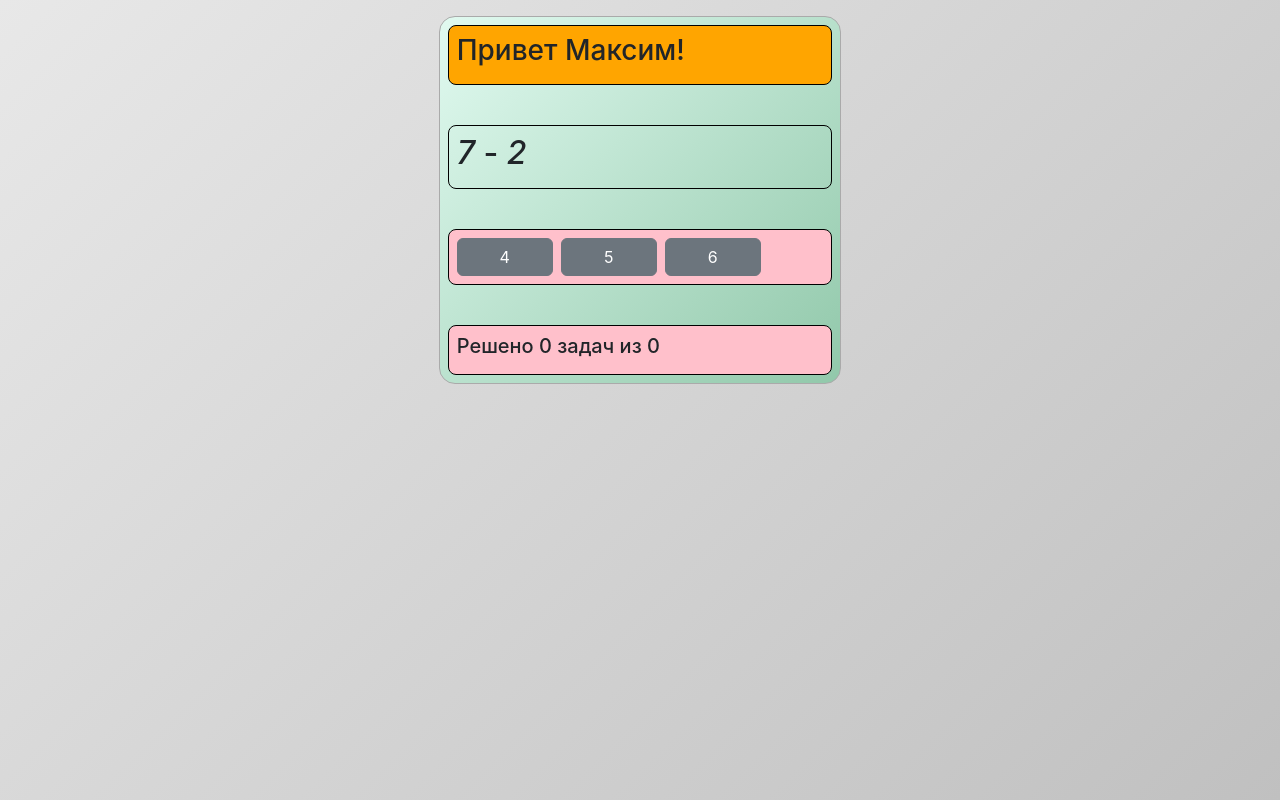
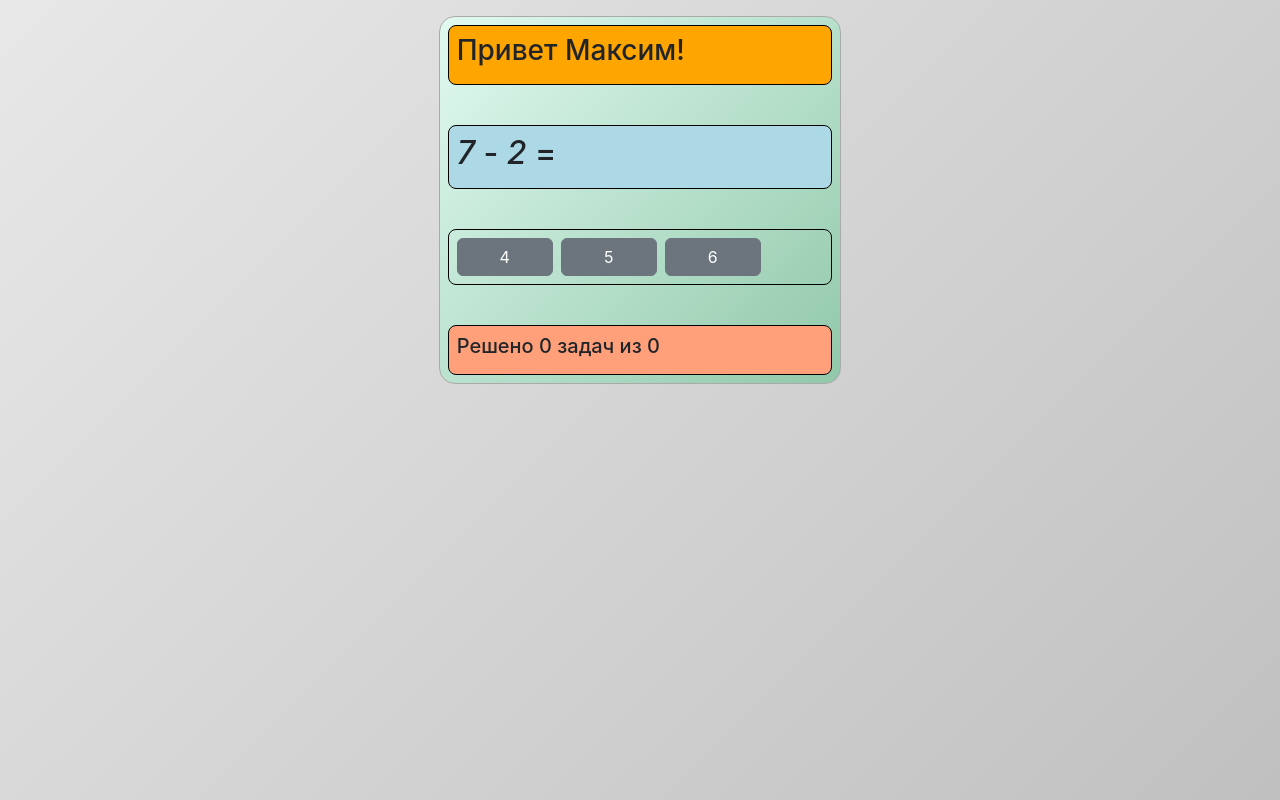
Before and after one commit to aliaksei-pahirnitski-edu/MathQuizForChildrenReactWeb, a React (Create React App) app: page / in a window 1280 px wide. Built offline with nearby package versions, Linux system fonts and the light colour scheme.

Commit message:
small color adaptation

```diff
--- a/src/App.css
+++ b/src/App.css
@@ -41,7 +41,12 @@
   background-color: pink;
 }
 .question-area {
-  background-color: light-blue;
+  background-color: lightblue;
+}
+.answers-area {
+}
+.summary-area {
+  background-color: lightsalmon;
 }
 .orange {
   background-color: orange;
--- a/src/App.tsx
+++ b/src/App.tsx
@@ -41,7 +41,7 @@ function App() {
         <Quiz randomQuestion={question} />
       </div>
 
-      <div className="m-2 p-2 pink inner-border">
+      <div className="m-2 p-2 answers-area inner-border">
         <Stack direction="horizontal" gap={2}>
           {question.Variants.map((variant) => (
             <VariantButton
@@ -59,7 +59,7 @@ function App() {
           Ещё!
         </Button>
       )}
-      <div className="m-2 p-2 pink inner-border">
+      <div className="m-2 p-2 summary-area inner-border">
         <h5>
           Решено {solvedCorrectCount} задач из {solvedCorrectCount + solvedCWrongCount}
         </h5>
--- a/src/Components/QuizTest.tsx
+++ b/src/Components/QuizTest.tsx
@@ -7,7 +7,7 @@ const Quiz = ({ randomQuestion }: { randomQuestion: TQuestion }) => {
   let Illustrator = randomQuestion.Operation === "+" ? AdditionIllustrator : SubtractionIllustrator;
   return (
     <h2>
-      <i>{randomQuestion.OperandA}</i> {randomQuestion.Operation} <i>{randomQuestion.OperandB}</i>
+      <i>{randomQuestion.OperandA}</i> {randomQuestion.Operation} <i>{randomQuestion.OperandB}</i> =
       {/*
       <hr />
       <Illustrator a={randomQuestion.OperandA} b={randomQuestion.OperandB} />
```
